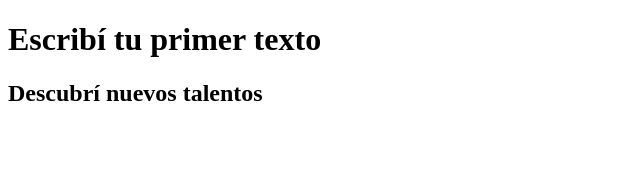
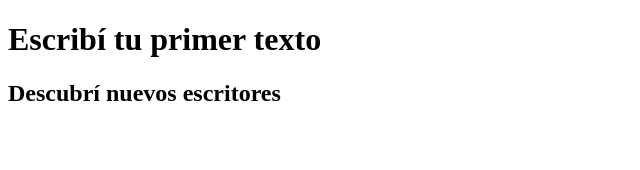
Before and after one commit to bapapillon/cuarentaysiete, a Next.js app: page / in a window 1280 px wide. Shown: the top 170 px of the page, without its empty margins (0-640 px from the left). Built offline with nearby package versions, Linux system fonts and the light colour scheme.

Commit message:
Apply Camilo's suggestion

```diff
--- a/pages/index.js
+++ b/pages/index.js
@@ -1,6 +1,6 @@
 export default () => (
   <div>
     <h1>Escribí tu primer texto</h1>
-    <h2>Descubrí nuevos talentos</h2>
+    <h2>Descubrí nuevos escritores</h2>
   </div>
 )
```
